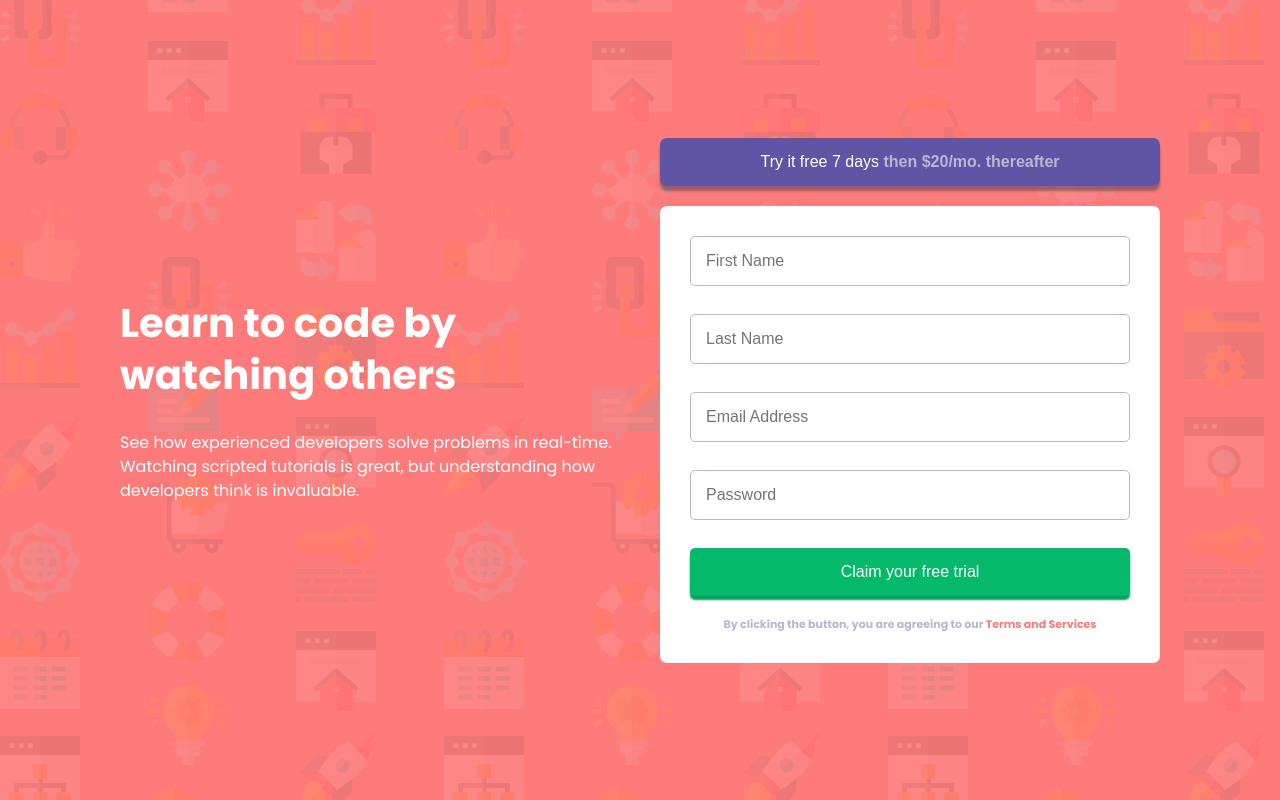
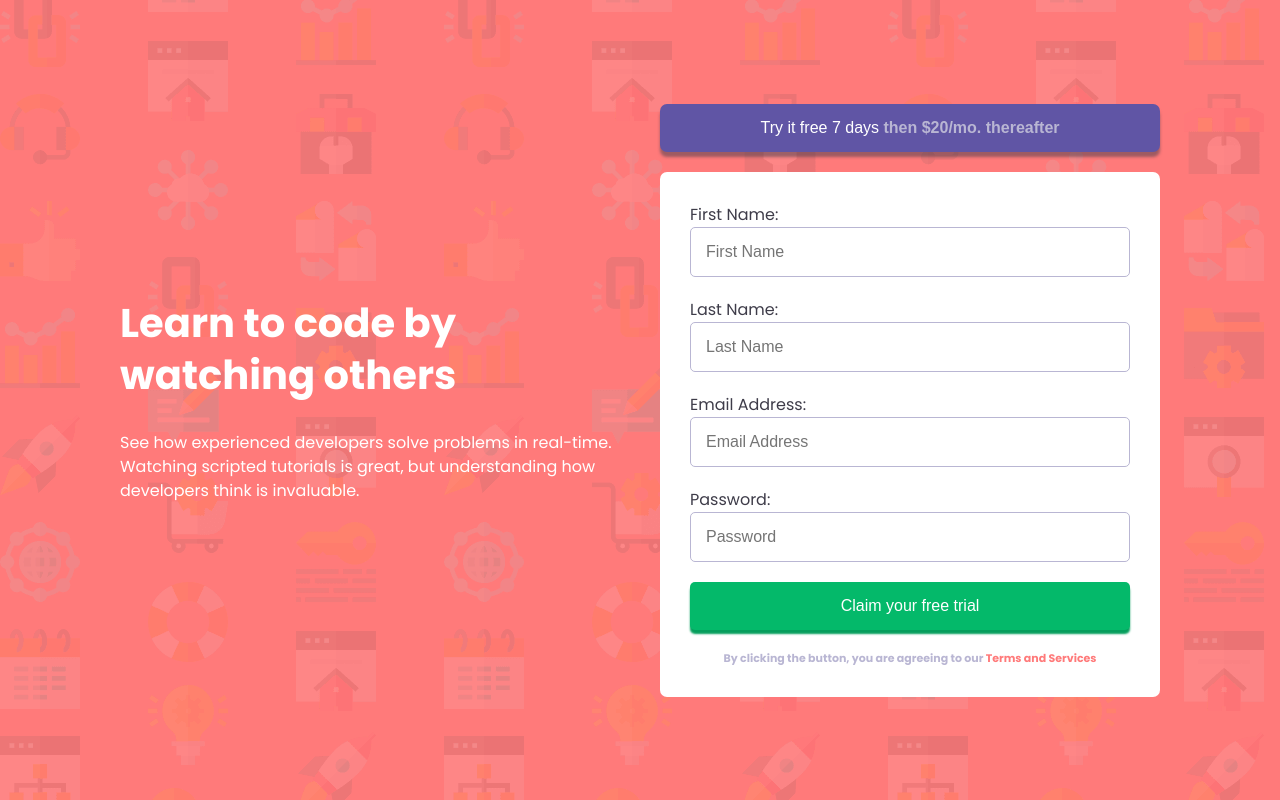
Before and after one commit to Mohammed-Elkharadly/component-of-sign-up-form, a plain HTML site: page index.html in a window 1280 px wide. Drawn offline with Linux system fonts and the light colour scheme.

Commit message:
modified html and css

```diff
--- a/index.html
+++ b/index.html
@@ -1,24 +1,24 @@
 <!DOCTYPE html>
 <html lang="en">
   <head>
-    <meta charset="UTF-8" />
+    <meta charset="UTF-8">
     <!-- displays site properly based on user's device -->
-    <meta name="viewport" content="width=device-width, initial-scale=1.0" />
+    <meta name="viewport" content="width=device-width, initial-scale=1.0">
     <link
       rel="icon"
       type="image/png"
       sizes="32x32"
       href="./images/favicon-32x32.png"
-    />
-    <link rel="stylesheet" href="style.css" />
+    >
+    <link rel="stylesheet" href="style.css">
     <title>Frontend Mentor | Intro component with sign up form</title>
   </head>
   <body>
     <main>
       <div class="container">
-        <section class="section">
+        <div class="heading">
           <article class="article">
-            <h1>Learn to code by watching others</h1>
+            <h2>Learn to code by watching others</h2>
             <p>
               See how experienced developers solve problems in real-time.
               Watching scripted tutorials is great, but understanding how
@@ -33,6 +33,7 @@
             </div>
             <div class="form-container">
               <label for="first-name">
+                First Name:
                 <input
                   type="text"
                   class="input"
@@ -40,17 +41,18 @@
                   id="first-name"
                   placeholder="First Name"
                   autocomplete="on"
-                />
+                >
                 <span class="image">
                   <img
                     src="./images/icon-error.svg"
                     alt="icon"
                     title="First Name cannot be empty"
-                  />
+                  >
                 </span>
-                <p class="error"></p>
+                <span class="error"></span>
               </label>
               <label for="last-name">
+                Last Name:
                 <input
                   type="text"
                   class="input"
@@ -58,17 +60,18 @@
                   id="last-name"
                   placeholder="Last Name"
                   autocomplete="on"
-                />
+                >
                 <span class="image">
                   <img
                     src="./images/icon-error.svg"
                     alt="icon"
                     title="Last Name cannot be empty"
-                  />
+                  >
                 </span>
-                <p class="error"></p>
+                <span class="error"></span>
               </label>
-              <label for="first-name">
+              <label for="email">
+                Email Address:
                 <input
                   type="email"
                   class="input"
@@ -76,17 +79,18 @@
                   id="email"
                   placeholder="Email Address"
                   autocomplete="on"
-                />
+                >
                 <span class="image">
                   <img
                     src="./images/icon-error.svg"
                     alt="icon"
                     title="Looks like this is not email"
-                  />
+                  >
                 </span>
-                <p class="error"></p>
+                <span class="error"></span>
               </label>
-              <label for="first-name">
+              <label for="password">
+                Password:
                 <input
                   type="password"
                   class="input"
@@ -94,26 +98,26 @@
                   id="password"
                   placeholder="Password"
                   autocomplete="on"
-                />
+                >
                 <span class="image">
                   <img
                     src="./images/icon-error.svg"
                     alt="icon"
                     title="Password cannot be empty"
-                  />
+                  >
                 </span>
-                <p class="error"></p>
+                <span class="error"></span>
               </label>
               <button class="btn" type="submit">Claim your free trial</button>
-              <article class="paragraph">
+              <div class="paragraph">
                 <p>
                   By clicking the button, you are agreeing to our
                   <span>Terms and Services</span>
                 </p>
-              </article>
+              </div>
             </div>
           </form>
-        </section>
+        </div>
       </div>
     </main>
     <script src="app.js"></script>
--- a/style.css
+++ b/style.css
@@ -46,7 +46,7 @@ html {
   z-index: -1;
 }
 
-.section {
+.heading {
   display: flex;
   align-items: center;
   justify-content: center;
@@ -59,7 +59,7 @@ html {
   text-align: left;
 }
 
-.article h1 {
+.article h2 {
   font-size: 4rem;
   color: var(--white);
   margin-bottom: 3rem;
@@ -107,6 +107,8 @@ html {
 label {
   position: relative;
   margin-bottom: 2rem;
+  font-size: 1.6rem;
+  color: var(--Dark-Blue);
 }
 
 input {
@@ -130,18 +132,18 @@ input:invalid {
 
 .image {
   position: absolute;
-  top: 1.3rem;
-  right: 1.5rem;
+  top: 3.8rem;
+  right: 2rem;
   display: none;
   cursor: pointer;
 }
 
 .error {
+  display: block;
   color: var(--Red);
-  font: 1.4rem;
+  font-size: 1.4rem !important;
   font-style: italic;
   text-align: right;
-  padding-top: .8rem;
 }
 
 .btn {
```
